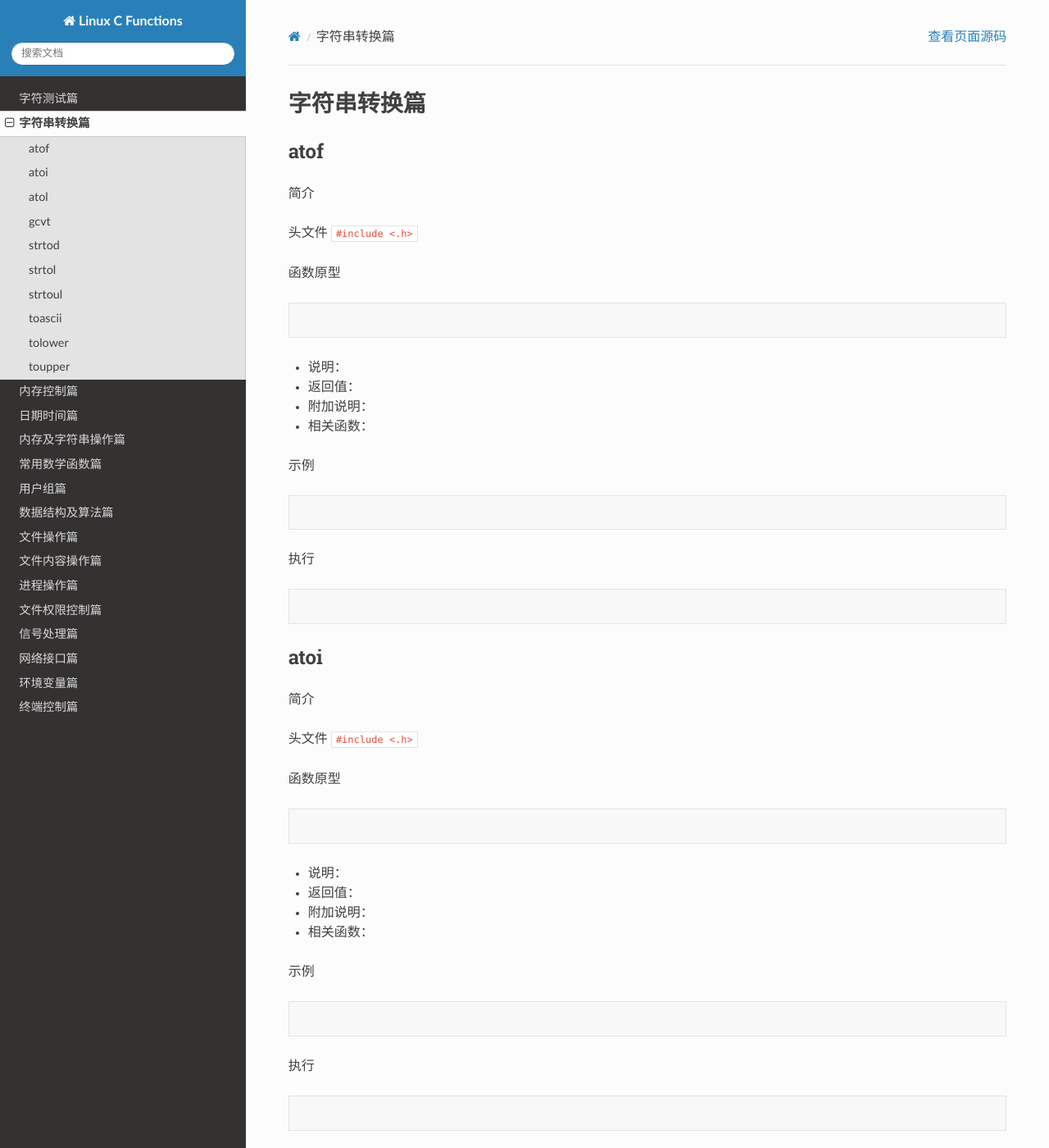
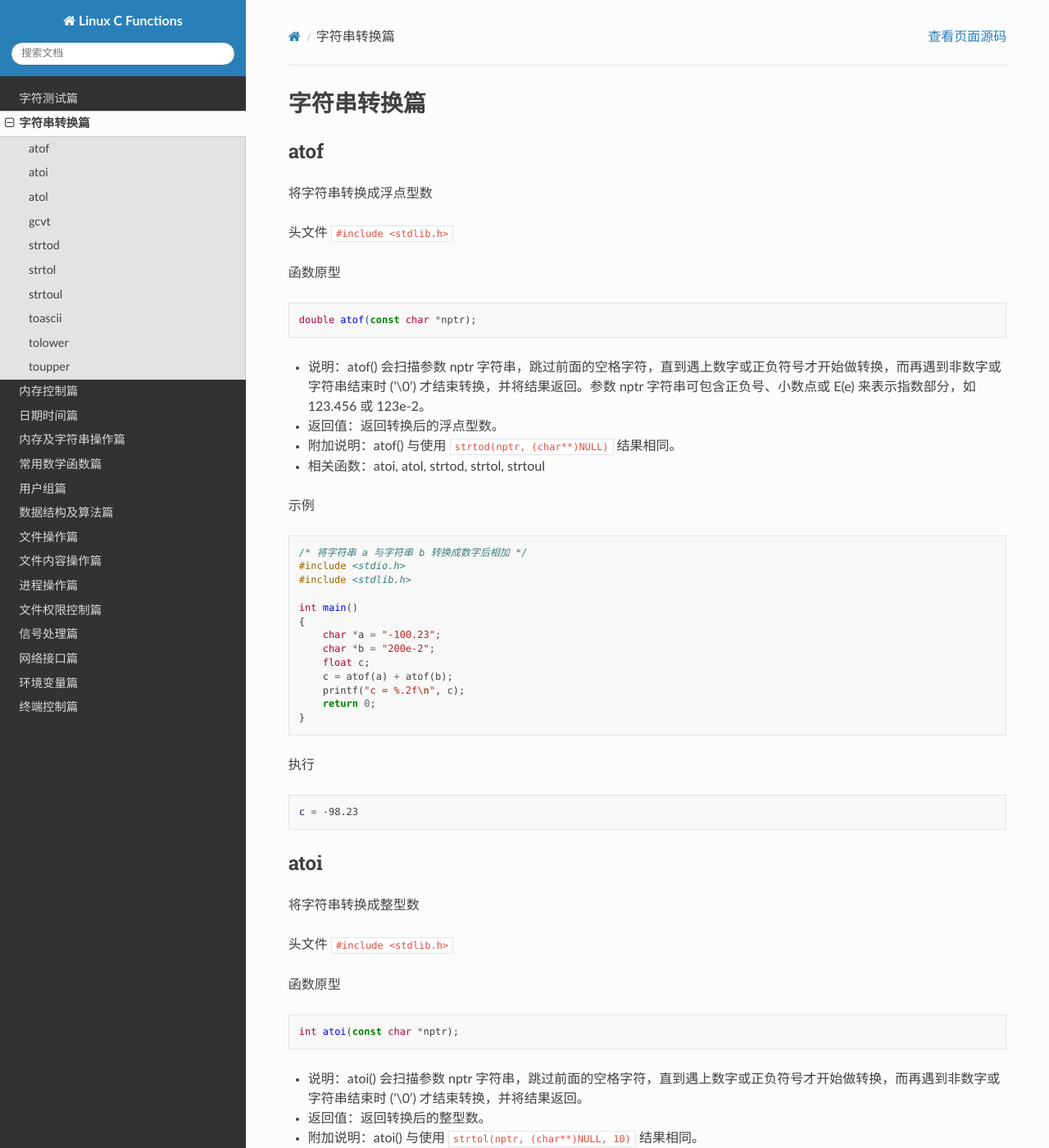
Before and after one commit to getiot/linux-c-functions, a Sphinx documentation site: the page built from source/string-convert.md, in a window 1280 px wide and 1400 px high. Shown: the whole window at 82% size. Built offline with Sphinx 7.4.7 and the Read the Docs theme 2.0.0, drawn with Linux system fonts in a browser that asks for light colours; some of the changed text lies outside the part shown.

Commit message:
add four string convert functions

````diff
--- a/source/string-convert.md
+++ b/source/string-convert.md
@@ -4,124 +4,176 @@
 atof
 ---------------------------------------------
 
-简介
+将字符串转换成浮点型数
 
-头文件 `#include <.h>`
+头文件 `#include <stdlib.h>`
 
 函数原型
 
 ```c
-
+double atof(const char *nptr);
 ```
 
-- 说明：
-- 返回值：
-- 附加说明：
-- 相关函数：
+- 说明：atof() 会扫描参数 nptr 字符串，跳过前面的空格字符，直到遇上数字或正负符号才开始做转换，而再遇到非数字或字符串结束时 ('\0') 才结束转换，并将结果返回。参数 nptr 字符串可包含正负号、小数点或 E(e) 来表示指数部分，如 123.456 或 123e-2。
+- 返回值：返回转换后的浮点型数。
+- 附加说明：atof() 与使用 `strtod(nptr, (char**)NULL)` 结果相同。
+- 相关函数：atoi, atol, strtod, strtol, strtoul
 
 示例
 
 ```c
+/* 将字符串 a 与字符串 b 转换成数字后相加 */
+#include <stdio.h>
+#include <stdlib.h>
 
+int main()
+{
+    char *a = "-100.23";
+    char *b = "200e-2";
+    float c;
+    c = atof(a) + atof(b);
+    printf("c = %.2f\n", c);
+    return 0;
+}
 ```
 
 执行
 
 ```shell
-
+c = -98.23
 ```
 
 
 atoi
 ---------------------------------------------
 
-简介
+将字符串转换成整型数
 
-头文件 `#include <.h>`
+头文件 `#include <stdlib.h>`
 
 函数原型
 
 ```c
-
+int atoi(const char *nptr);
 ```
 
-- 说明：
-- 返回值：
-- 附加说明：
-- 相关函数：
+- 说明：atoi() 会扫描参数 nptr 字符串，跳过前面的空格字符，直到遇上数字或正负符号才开始做转换，而再遇到非数字或字符串结束时 ('\0') 才结束转换，并将结果返回。
+- 返回值：返回转换后的整型数。
+- 附加说明：atoi() 与使用 `strtol(nptr, (char**)NULL, 10)` 结果相同。
+- 相关函数：atof, atol, atrtod, strtol, strtoul
 
 示例
 
 ```c
+/* 将字符串 a 与字符串 b 转换成数字后相加 */
+#include <stdio.h>
+#include <stdlib.h>
 
+int mian()
+{
+    char a[] = "-100";
+    char b[] = "456";
+    int c;
+    c = atoi(a) + atoi(b);
+    printf("c = %d\n", c);
+    return 0;
+}
 ```
 
 执行
 
 ```shell
-
+c = 356
 ```
 
 
 atol
 ---------------------------------------------
 
-简介
+将字符串转换成长整型数
 
-头文件 `#include <.h>`
+头文件 `#include <stdlib.h>`
 
 函数原型
 
 ```c
-
+long atol(const char *nptr);
 ```
 
-- 说明：
-- 返回值：
-- 附加说明：
-- 相关函数：
+- 说明：atol() 会扫描参数 nptr 字符串，跳过前面的空格字符，直到遇上数字或正负符号才开始做转换，而再遇到非数字或字符串结束时 ('\0') 才结束转换，并将结果返回。
+- 返回值：返回转换后的长整型数。
+- 附加说明：atol() 与使用 `strtol(nptr, (char**)NULL, 10)` 结果相同。
+- 相关函数：atof, atoi, strtod, strtol, strtoul
 
 示例
 
 ```c
+/* 将字符串 a 与字符串 b 转换成数字后相加 */
+#include <stdio.h>
+#include <stdlib.h>
 
+int main()
+{
+    char a[] = "1000000000";
+    char b[] = "234567890";
+    long c;
+    c = atol(a) + atol(b);
+    printf("c = %d\n", c);
+    return 0;
+}
 ```
 
 执行
 
 ```shell
-
+c = 1234567890
 ```
 
 
 gcvt
 ---------------------------------------------
 
-简介
+将浮点型数转换为字符串，取四舍五入
 
-头文件 `#include <.h>`
+头文件 `#include <stdlib.h>`
 
 函数原型
 
 ```c
-
+char *gcvt(double number, size_t ndigits, char *buf);
 ```
 
-- 说明：
-- 返回值：
-- 附加说明：
-- 相关函数：
+- 说明：gcvt() 用来将参数 number 转换成 ASCII 码字符串，参数 ndigits 表示显示的位数。gcvt() 与 ecvt() 和 fcvt() 不同的地方在于，gcvt() 所转换后的字符串包含小数点或正负符号。若转换陈宫，转换后的字符串会放在参数 buf 指针所指的空间。
+- 返回值：返回一字符串指针，此地址即为 buf 指针。
+- 相关函数：ecvt, fcvt, sprintf
 
 示例
 
 ```c
+#include <stdio.h>
+#include <stdlib.h>
+#define MAX 100
 
+int main()
+{
+    double a = 123.45;
+    double b = -1234.56;
+    char buf[MAX];
+    char *ptr;
+
+    gcvt(a, 5, buf);
+    printf("a value = %s\n", buf);
+    ptr = gcvt(b, 6, buf);
+    printf("b value = %s\n", ptr);
+    return 0;
+}
 ```
 
 执行
 
 ```shell
-
+a value = 123.45
+b value = -1234.56
 ```
 
 
````
